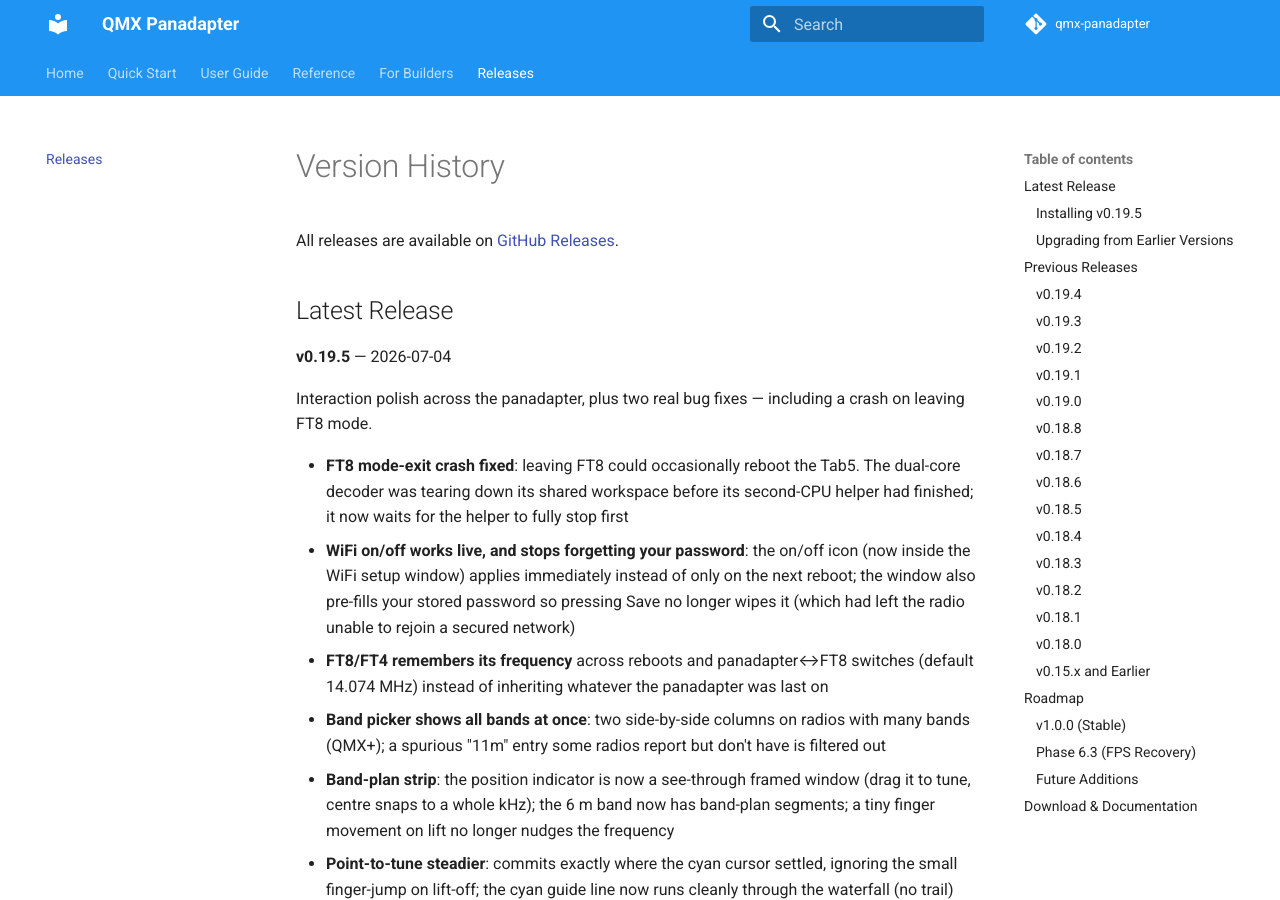
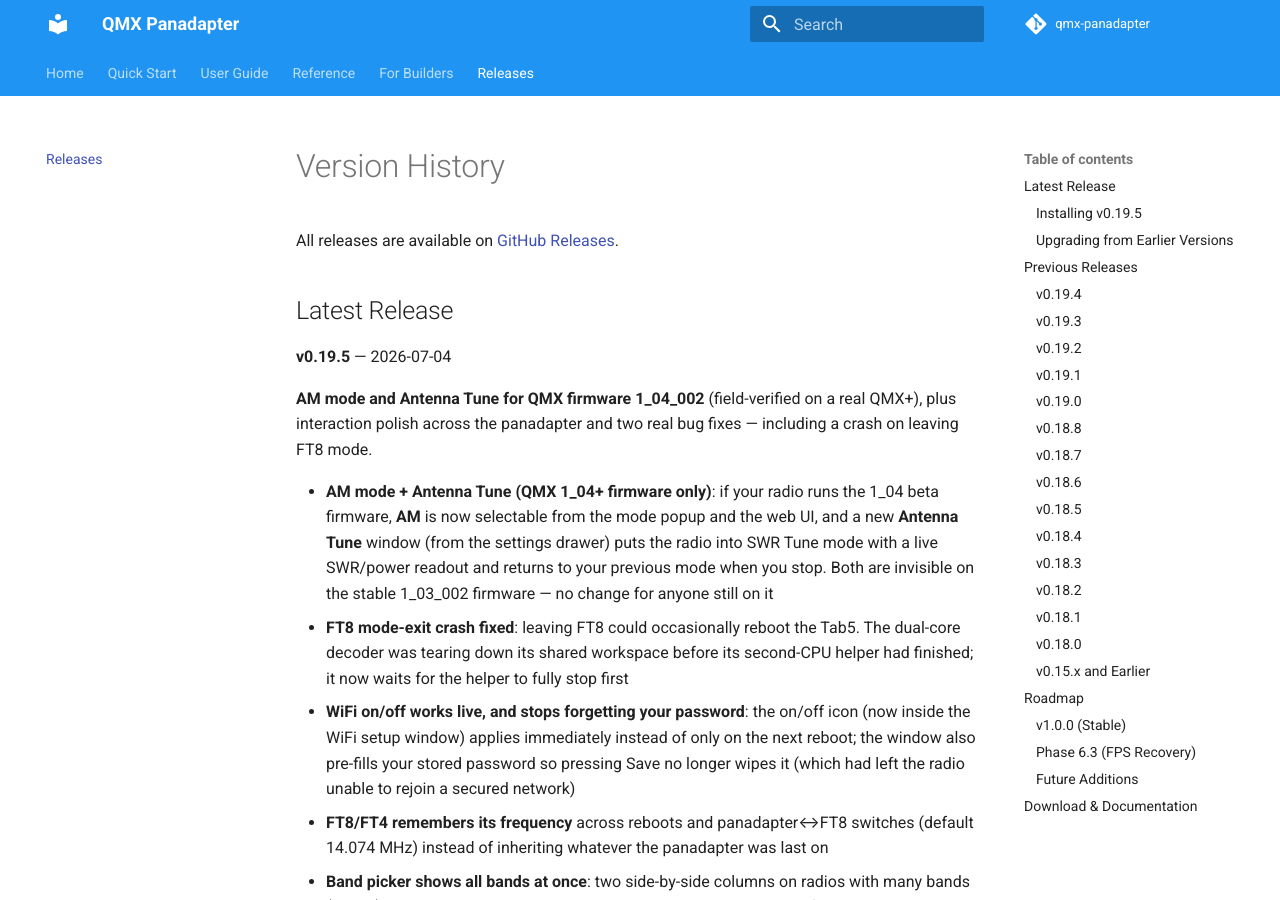
Before and after one commit to SteffenLav/qmx-panadapter, an MkDocs documentation site: the page built from docs/mkdocs/releases.md, in a window 1280 px wide and 900 px high. Built offline with MkDocs 1.6.1 and Material for MkDocs 9.7.7, drawn with Linux system fonts in a browser that asks for light colours; comment, search, counter and statistics services are not loaded.

Commit message:
docs: promote AM mode + Antenna Tune (QMX 1_04+) to the v0.19.5 headline
They shipped in b5d2d9b (after v0.19.4) and v0.19.5 is the first release
carrying them, so they belong up front in the changelog/release notes.

Co-Authored-By: Claude Opus 4.8 <noreply@anthropic.com>

```diff
--- a/docs/mkdocs/releases.md
+++ b/docs/mkdocs/releases.md
@@ -6,8 +6,9 @@ All releases are available on [GitHub Releases](https://github.com/SteffenLav/qm
 
 **v0.19.5** — 2026-07-04
 
-Interaction polish across the panadapter, plus two real bug fixes — including a crash on leaving FT8 mode.
+**AM mode and Antenna Tune for QMX firmware 1_04_002** (field-verified on a real QMX+), plus interaction polish across the panadapter and two real bug fixes — including a crash on leaving FT8 mode.
 
+- **AM mode + Antenna Tune (QMX 1_04+ firmware only)**: if your radio runs the 1_04 beta firmware, **AM** is now selectable from the mode popup and the web UI, and a new **Antenna Tune** window (from the settings drawer) puts the radio into SWR Tune mode with a live SWR/power readout and returns to your previous mode when you stop. Both are invisible on the stable 1_03_002 firmware — no change for anyone still on it
 - **FT8 mode-exit crash fixed**: leaving FT8 could occasionally reboot the Tab5. The dual-core decoder was tearing down its shared workspace before its second-CPU helper had finished; it now waits for the helper to fully stop first
 - **WiFi on/off works live, and stops forgetting your password**: the on/off icon (now inside the WiFi setup window) applies immediately instead of only on the next reboot; the window also pre-fills your stored password so pressing Save no longer wipes it (which had left the radio unable to rejoin a secured network)
 - **FT8/FT4 remembers its frequency** across reboots and panadapter↔FT8 switches (default 14.074 MHz) instead of inheriting whatever the panadapter was last on
```
Also changed, not shown: docs/mkdocs/index.md (+1 -1 lines), docs/version-history.md (+7 -1 lines).
